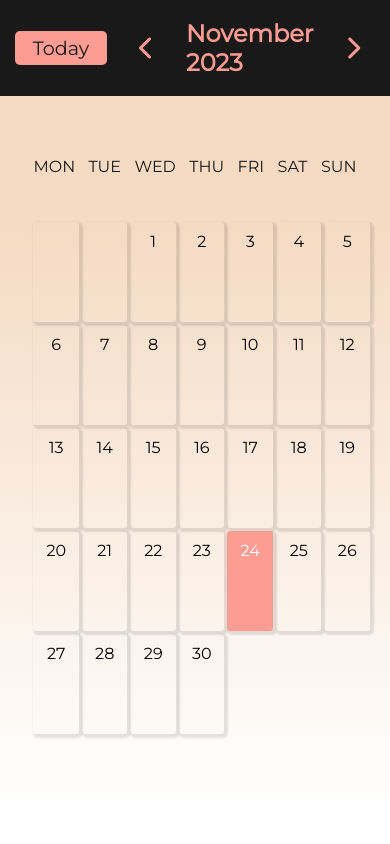
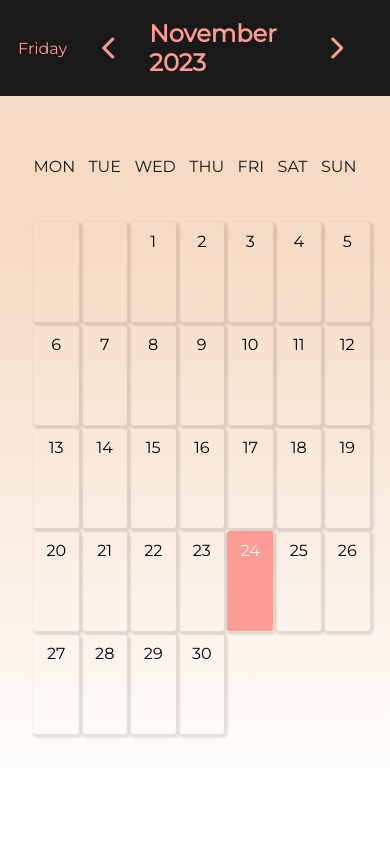
Before and after one commit to linusansas/Calendar, a website: page public/index.html in a window 390 px wide. Shown: the top 844 px of the page. Drawn offline with Linux system fonts and the light colour scheme; a web font is replaced by a local one.

Commit message:
Display the current day name.

```diff
--- a/public/index.html
+++ b/public/index.html
@@ -23,7 +23,7 @@
   <body>
     <header>
       <div class="header-center">
-        <div class="btn btn-currentDay">Today</div>
+        <div id="current-day" class="btn btn-currentDay">Today</div>
         <div class="month-container">
           <div class="arrow-left">
             <i id="previous-btn" class="fa-solid fa-chevron-left"></i>
--- a/public/main.js
+++ b/public/main.js
@@ -2,7 +2,11 @@ window.addEventListener("DOMContentLoaded", main);
 
 let currentMonth = new Date().getMonth();
 let currentYear = new Date().getFullYear();
+let currentDay = new Date();
+
 function main() {
+  getDayName();
+  updateCurrentTime();
   createCalendar(currentYear, currentMonth);
 }
 
@@ -13,11 +17,7 @@ function createCalendar(year, month) {
   const daysGrid = document.querySelector(".grid-days");
 
   const firstDay = new Date(year, month, 0);
-  const lastDay = new Date(year, month - 1, 0);
   const daysInMonth = new Date(year, month + 1, 0).getDate();
-
-  const currentTimeElement = document.querySelector(".btn-clock");
-  updateCurrentTime(currentTimeElement);
 
   const firstDayIndex = firstDay.getDay();
 
@@ -35,6 +35,7 @@ function createCalendar(year, month) {
     "November",
     "December",
   ];
+
   monthName.textContent = `${monthNames[month]} ${year}`;
   daysGrid.innerHTML = "";
   nextBtn.onclick = nextMonth;
@@ -62,6 +63,9 @@ function createCalendar(year, month) {
   }
 }
 
+/**
+ * Updates the calendar to reflect the current month and year.
+ */
 function updateCalendar() {
   createCalendar(currentYear, currentMonth);
 }
@@ -82,14 +86,34 @@ function prevMonth() {
   updateCalendar();
 }
 
-function updateCurrentTime(element) {
-  const now = new Date();
-  const hours = now.getHours().toString().padStart(2, "0");
-  const minutes = now.getMinutes().toString().padStart(2, "0");
+/**
+ * Updates the current time display and run every second.
+ */
+function updateCurrentTime() {
+  const currentTimeElement = document.querySelector(".btn-clock");
+  const hours = currentDay.getHours().toString().padStart(2, "0");
+  const minutes = currentDay.getMinutes().toString().padStart(2, "0");
   const timeString = `${hours}:${minutes}`;
 
-  element.textContent = timeString;
+  currentTimeElement.textContent = timeString;
 
-  // Optionally, update the time every second
-  setTimeout(() => updateCurrentTime(element), 1000);
+  setTimeout(() => updateCurrentTime(), 1000);
 }
+
+/**
+ * Updates the element displaying the current day name.
+ * Uses the options to format the date string.
+ */
+function getDayName() {
+  const currentDayName = document.getElementById("current-day");
+  const options = {
+    weekday: "long",
+    // day: "numeric",
+    // month: "long",
+    // year: "numeric",
+  };
+
+  const currentDayString = currentDay.toLocaleDateString("en-US", options);
+  currentDayName.textContent = currentDayString;
+  console.log(currentDayString);
+}
--- a/public/style.css
+++ b/public/style.css
@@ -178,7 +178,8 @@ Buttons
 .btn-delete:active {
   box-shadow: none;
 }
-.btn-clock {
+.btn-clock,
+.btn-currentDay {
   background: transparent;
   border: none;
   color: var(--color-primary-2);
@@ -188,7 +189,10 @@ Buttons
 .btn-clock:hover {
   border: none;
 }
-
+.btn-currentDay {
+  font-size: 1.5rem;
+  letter-spacing: 0;
+}
 /*
 ===============
 Input Form
@@ -279,7 +283,7 @@ Small Screens
     margin-left: 1.5rem;
   }
   .btn-currentDay {
-    padding: 0.2rem 1rem;
-    font-size: 1.2rem;
+    padding: 0.2rem;
+    font-size: 1rem;
   }
 }
```
